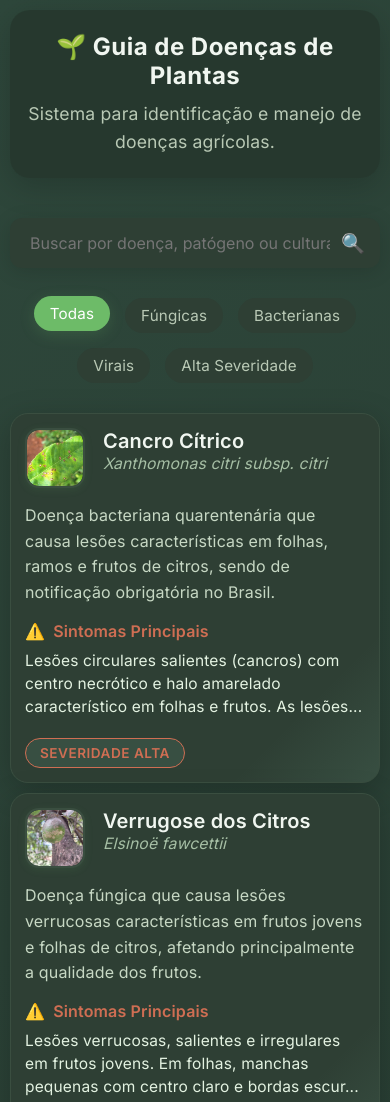
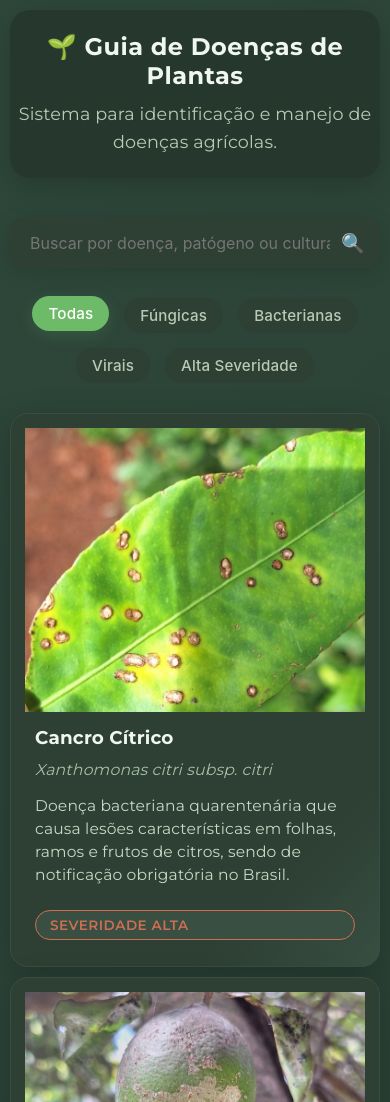
Before and after one commit to renanjava/deborah-thing, a plain HTML site: page index.html in a window 390 px wide. Shown: the top 1102 px of the page. Drawn offline with Linux system fonts and the light colour scheme.

Commit message:
refactor: card layout, font style, remove useless data, fix title/desc

```diff
--- a/data.json
+++ b/data.json
@@ -124,47 +124,27 @@
     },
     {
         "id": 7,
-        "nome": "Podridão Vermelha da Cana",
+        "nome": "Antracnose da Cana-de-Açúcar",
         "patogeno": "Colletotrichum falcatum",
-        "tipo": "fungica",
+        "tipo": "fúngica",
         "severidade": "alta",
         "icone": "./images/cana-acucar-podridao-vermelha.jpg",
         "classificacao": ["Holonecrótico", "Vascular"],
-        "descricao": "Doença fúngica devastadora que causa podridão interna dos colmos da cana-de-açúcar, caracterizada por coloração avermelhada típica.",
-        "sintomas": "Podridão interna do colmo com coloração avermelhada característica. Externamente pode apresentar manchas avermelhadas e crescimento de fungos.",
-        "sintomas_detalhados": "Morfologia: Podridão interna do colmo com descoloração. Forma: Linear ao longo do colmo. Cor: Vermelha intensa no interior do colmo. Padrão: Progressão ascendente ou descendente no colmo.",
+        "descricao": "Doença fúngica que provoca podridão avermelhada nos colmos da cana-de-açúcar, afetando a produtividade e a qualidade do caldo.",
+        "sintomas": "Apresenta podridão interna do colmo com coloração avermelhada intensa. Externamente, podem surgir manchas avermelhadas e sinais do crescimento do fungo.",
+        "sintomas_detalhados": "Morfologia: Necrose e podridão interna nos colmos. Forma: Lesões lineares, alongadas no sentido do colmo. Cor: Vermelho escuro a púrpura internamente. Padrão: Avanço irregular, podendo se propagar por vários entrenós.",
         "controle": [
-            "Uso de variedades resistentes",
-            "Tratamento térmico de mudas",
-            "Controle de pragas que causam ferimentos",
-            "Evitar ferimentos mecânicos",
-            "Rotação de culturas",
-            "Eliminação de touceiras infectadas"
+          "Utilização de variedades geneticamente resistentes",
+          "Tratamento térmico das mudas antes do plantio",
+          "Controle de insetos-praga que provocam feridas nos colmos",
+          "Evitar lesões mecânicas durante o cultivo e a colheita",
+          "Prática de rotação de culturas com espécies não hospedeiras",
+          "Erradicação de plantas visivelmente infectadas"
         ],
-        "impacto": "Uma das principais doenças da cana-de-açúcar, pode causar perdas de 20-30% na produção e significativa redução na qualidade do caldo."
+        "impacto": "A Antracnose pode resultar em perdas econômicas significativas, reduzindo a produtividade da cana-de-açúcar em até 30%, além de afetar a qualidade do caldo, prejudicando o rendimento industrial."
     },
     {
         "id": 8,
-        "nome": "Encarquilhamento da Soja",
-        "patogeno": "Bean pod mottle virus (BPMV)",
-        "tipo": "viral",
-        "severidade": "media",
-        "icone": "./images/encarquilhamento-soja.jpg",
-        "classificacao": ["Hipoplástico", "Sistêmico"],
-        "descricao": "Doença viral transmitida por besouros que causa deformação e encarquilhamento das folhas de soja, afetando o desenvolvimento da planta.",
-        "sintomas": "Encarquilhamento e deformação das folhas, mosaico verde-claro e escuro, nanismo da planta e redução no tamanho das vagens.",
-        "sintomas_detalhados": "Morfologia: Deformação foliar com encarquilhamento das bordas. Forma: Folhas distorcidas e curvadas. Cor: Mosaico de tons verdes. Padrão: Sintomas sistêmicos em toda a planta.",
-        "controle": [
-            "Controle de besouros vetores",
-            "Uso de variedades resistentes",
-            "Eliminação de plantas hospedeiras alternativas",
-            "Manejo integrado de pragas",
-            "Rotação de culturas"
-        ],
-        "impacto": "Pode causar redução de 10-20% na produtividade e afetar a qualidade dos grãos, especialmente em infecções precoces."
-    },
-    {
-        "id": 9,
         "nome": "Oídio do Quiabo",
         "patogeno": "Erysiphe cichoracearum",
         "tipo": "fungica",
@@ -184,7 +164,7 @@
         "impacto": "Reduz a capacidade fotossintética das plantas e pode causar perdas de 15-30% na produção de frutos comerciais."
     },
     {
-        "id": 10,
+        "id": 9,
         "nome": "Ferrugem do fruto da Pitanga",
         "patogeno": "Puccinia psidii",
         "tipo": "fungica",
--- a/index.html
+++ b/index.html
@@ -7,7 +7,8 @@
     <title>Catálogo de Doenças de Plantas</title>
     <link rel="preconnect" href="https://fonts.googleapis.com">
     <link rel="preconnect" href="https://fonts.gstatic.com" crossorigin>
-    <link href="https://fonts.googleapis.com/css2?family=Inter:wght@400;600;700&family=Roboto:wght@400;500&display=swap"
+    <link
+        href="https://fonts.googleapis.com/css2?family=Montserrat:wght@400;600;700&family=Poppins:wght@400;500&display=swap"
         rel="stylesheet">
     <link rel="stylesheet" href="style.css">
     <script src="script.js" defer></script>
--- a/script.js
+++ b/script.js
@@ -33,25 +33,16 @@ function renderDiseases(diseases) {
 
     diseasesGrid.innerHTML = diseases.map(disease => `
         <div class="disease-card" onclick="openModal(${disease.id})">
-            <div class="disease-header">
-                <div class="disease-icon">
+            <div class="disease-card-img">
                 <img src="${disease.icone}" alt="${disease.nome}" />
             </div>
-                <div>
+            <div class="disease-card-info">
                 <div class="disease-title">${disease.nome}</div>
                 <div class="disease-pathogen">${disease.patogeno}</div>
-                </div>
-            </div>
-
                 <div class="disease-description">${disease.descricao}</div>
-
-            <div class="disease-symptoms">
-                <div class="symptoms-title">Sintomas Principais</div>
-                <div class="symptoms-list">${disease.sintomas.substring(0, 120)}...</div>
-            </div>
-
                 <div class="severity-indicator severity-${disease.severidade.toLowerCase()}">
                     Severidade ${disease.severidade.charAt(0).toUpperCase() + disease.severidade.slice(1)}
+                </div>
             </div>
         </div>
     `).join('');
--- a/style.css
+++ b/style.css
@@ -5,8 +5,7 @@
 }
 
 body {
-    font-family: 'Inter', 'Roboto', 'Segoe UI', Tahoma, Geneva, Verdana, sans-serif;
-    background: linear-gradient(135deg, #2e473b 0%, #1f2e26 100%);
+    font-family: 'Montserrat', 'Poppins', 'Segoe UI', Tahoma, Geneva, Verdana, sans-serif;    background: linear-gradient(135deg, #2e473b 0%, #1f2e26 100%);
     min-height: 100vh;
     color: #e3f2e1;
     letter-spacing: 0.01em;
@@ -115,17 +114,6 @@ body {
     margin-bottom: 40px;
 }
 
-.disease-card {
-    background: linear-gradient(135deg, #2e3f34 80%, #384f42 100%);
-    border-radius: 18px;
-    padding: 28px 24px 22px 24px;
-    box-shadow: 0 8px 32px rgba(0, 0, 0, 0.22);
-    transition: all 0.25s cubic-bezier(.4, 0, .2, 1);
-    cursor: pointer;
-    position: relative;
-    overflow: hidden;
-    border: 1.5px solid #3a4e40;
-}
 
 .disease-card::before {
     content: '';
@@ -139,12 +127,6 @@ body {
     transition: transform 0.3s ease;
 }
 
-.disease-card:hover {
-    transform: translateY(-7px) scale(1.025);
-    box-shadow: 0 15px 40px rgba(109, 187, 104, 0.10), 0 8px 32px rgba(0, 0, 0, 0.22);
-    border-color: #6dbb68;
-}
-
 .disease-card:hover::before {
     transform: scaleX(1);
 }
@@ -155,18 +137,93 @@ body {
     margin-bottom: 15px;
 }
 
-.disease-icon {
-    width: 60px;
-    height: 60px;
-    border-radius: 14px;
+.disease-card {
+    background: linear-gradient(135deg, #2e3f34 80%, #384f42 100%);
+    border-radius: 18px;
+    box-shadow: 0 8px 32px rgba(0, 0, 0, 0.22);
+    transition: all 0.25s cubic-bezier(.4, 0, .2, 1);
+    cursor: pointer;
+    position: relative;
+    overflow: hidden;
+    border: 1.5px solid #3a4e40;
+    display: flex;
+    flex-direction: column;
+    padding: 0;
+    min-height: 420px;
+}
+
+.disease-card-img {
+    width: 100%;
+    aspect-ratio: 1.2/1;
+    background: #222f26;
+    overflow: hidden;
     display: flex;
     align-items: center;
     justify-content: center;
-    margin-right: 18px;
-    background: #2e3f34;
-    box-shadow: 0 2px 8px rgba(109, 187, 104, 0.10);
+}
+
+.disease-card-img img {
+    width: 100%;
+    height: 100%;
+    object-fit: cover;
+    transition: transform 0.3s;
+    display: block;
+}
+
+.disease-card:hover .disease-card-img img {
+    transform: scale(1.07);
+}
+
+.disease-card-info {
+    padding: 22px 20px 18px 20px;
+    display: flex;
+    flex-direction: column;
+    gap: 10px;
+    flex: 1;
+}
+
+.disease-title {
+    font-size: 1.15rem;
+    font-weight: 700;
+    color: #f0f6f0;
+    line-height: 1.3;
+    font-family: 'Montserrat', 'Poppins', sans-serif;
+}
+
+.disease-pathogen {
+    color: #a6bfa5;
+    font-size: 0.98rem;
+    font-style: italic;
+    margin-bottom: 5px;
+}
+
+.disease-description {
+    color: #c7d8c4;
+    line-height: 1.5;
+    font-size: 0.97rem;
+    margin-bottom: 8px;
+}
+
+.severity-indicator {
+    display: inline-block;
+    padding: 6px 14px;
+    border-radius: 20px;
+    font-size: 0.85rem;
+    font-weight: 600;
+    text-transform: uppercase;
+    letter-spacing: 0.5px;
+    margin-top: 5px;
+}
+
+.disease-icon {
+    width: 100px;
+    height: 100px;
+    border-radius: 18px;
+    margin-right: 22px;
+    background: #222f26;
+    box-shadow: 0 4px 16px rgba(109, 187, 104, 0.18);
     overflow: hidden;
-    border: 2px solid #3a4e40;
+    border: 2.5px solid #6dbb68;
     padding: 0;
 }
 
@@ -174,9 +231,9 @@ body {
     width: 100%;
     height: 100%;
     object-fit: cover;
-    border-radius: 12px;
+    border-radius: 16px;
     display: block;
-    background: #2e3f34;
+    background: #222f26;
     transition: transform 0.3s;
 }
 
@@ -186,35 +243,13 @@ body {
 
 .modal-img {
     width: 100%;
-    max-height: 260px;
+    max-height: 350px;
     object-fit: cover;
-    border-radius: 14px;
-    margin-bottom: 22px;
-    box-shadow: 0 4px 24px rgba(109, 187, 104, 0.10);
-    background: #2e3f34;
+    border-radius: 18px;
+    margin-bottom: 28px;
+    box-shadow: 0 8px 32px rgba(109, 187, 104, 0.18);
+    background: #222f26;
     display: block;
-}
-
-.disease-title {
-    font-size: 1.25rem;
-    font-weight: 600;
-    color: #f0f6f0;
-    line-height: 1.3;
-    font-family: 'Inter', 'Roboto', sans-serif;
-}
-
-.disease-pathogen {
-    color: #a6bfa5;
-    font-size: 0.98rem;
-    font-style: italic;
-    margin-bottom: 15px;
-}
-
-.disease-description {
-    color: #c7d8c4;
-    line-height: 1.6;
-    margin-bottom: 15px;
-    font-size: 1rem;
 }
 
 .disease-symptoms {
@@ -257,17 +292,6 @@ body {
     font-weight: 500;
     letter-spacing: 0.01em;
     box-shadow: 0 2px 8px rgba(109, 187, 104, 0.08);
-}
-
-.severity-indicator {
-    display: inline-block;
-    padding: 6px 14px;
-    border-radius: 20px;
-    font-size: 0.85rem;
-    font-weight: 600;
-    text-transform: uppercase;
-    letter-spacing: 0.5px;
-    margin-top: 5px;
 }
 
 .severity-alta {
@@ -343,8 +367,12 @@ body {
         font-size: 2rem;
     }
 
-    .diseases-grid {
-        grid-template-columns: 1fr;
+    .disease-card {
+        min-height: 320px;
+    }
+
+    .disease-card-info {
+        padding: 14px 10px 12px 10px;
     }
 
     .filters {
```
Lines whose indentation alone changed are shown as unchanged.
